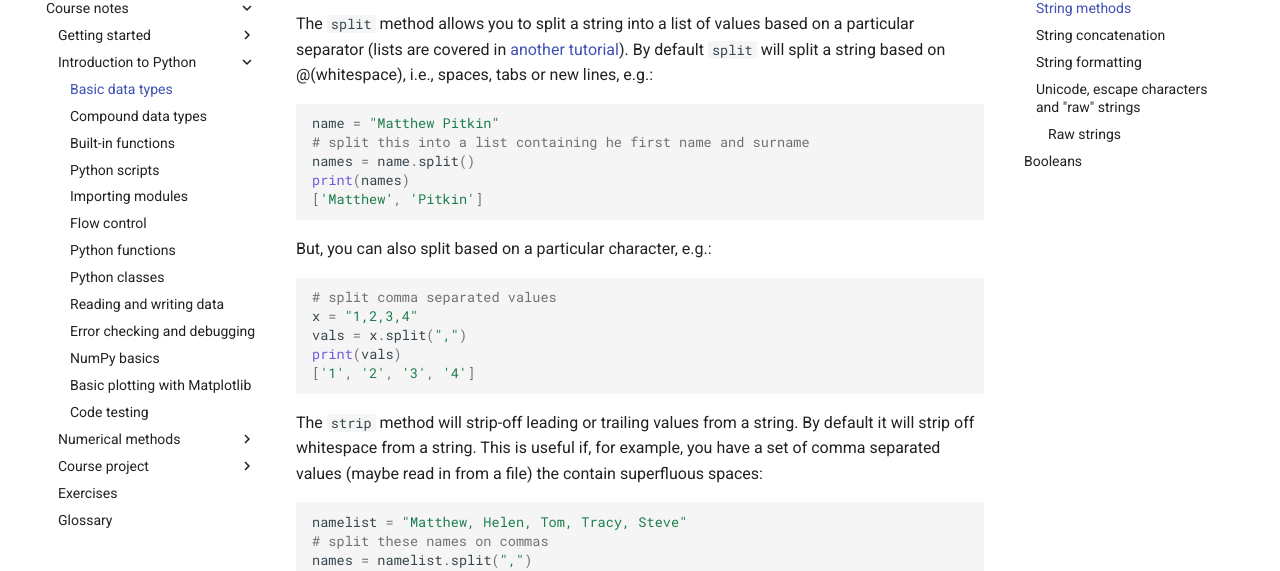
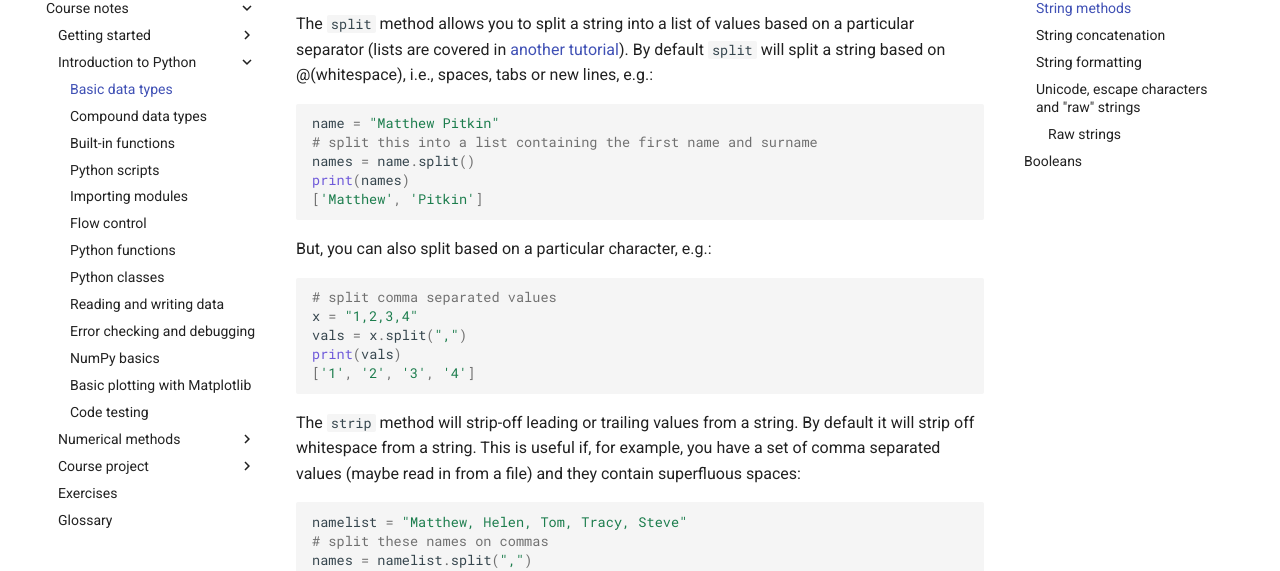
Before and after one commit to ndd21/PHYS281, an MkDocs documentation site: the page built from docs/demo-data-types.md, in a window 1280 px wide and 900 px high, scrolled down 3024 px. Shown: the part 127-698 px from the top of the window. Built offline with MkDocs 1.6.1 and Material for MkDocs 9.7.7, drawn with Linux system fonts in a browser that asks for light colours; some of the changed text lies outside the part shown.

Commit message:
demo-data-type.md: some minor typo fixes

````diff
--- a/docs/demo-data-types.md
+++ b/docs/demo-data-types.md
@@ -142,7 +142,8 @@
 'Hexxo'
 ```
 
-Some particularly useful methods (at least ones I use regularly!) are the [`split`](https://docs.python.org/3/library/stdtypes.html#str.split) and
+Some particularly useful methods (at least ones I use regularly!) are the
+[`split`](https://docs.python.org/3/library/stdtypes.html#str.split) and
 [`strip`](https://docs.python.org/3/library/stdtypes.html#str.strip) methods.
 
 The `split` method allows you to split a string into a list of values based on a particular
@@ -152,7 +153,7 @@
 
 ```python
 name = "Matthew Pitkin"
-# split this into a list containing he first name and surname
+# split this into a list containing the first name and surname
 names = name.split()
 print(names)
 ['Matthew', 'Pitkin']
@@ -170,7 +171,7 @@
 
 The `strip` method will strip-off leading or trailing values from a string. By default it will strip
 off whitespace from a string. This is useful if, for example, you have a set of comma separated
-values (maybe read in from a file) the contain superfluous spaces:
+values (maybe read in from a file) and they contain superfluous spaces:
 
 ```python
 namelist = "Matthew, Helen, Tom, Tracy, Steve"
@@ -235,7 +236,7 @@
 ```
 
 In this case the `0` represents the first argument to `format`, which is followed by the formatting
-type `:.2f` that means show a floating point number (`f`) to two decimal places (`.2`).
+type `:.2f` that means "show a floating point number (`f`) to two decimal places (`.2`)."
 
 In Python versions greater than 3.5 there is another way to use string formatting. If you define a
 string with an `f` (known as an [f-string](https://www.python.org/dev/peps/pep-0498/)) before the
@@ -258,10 +259,12 @@
     mystring = "My name is %s and my age is %d." % (firstname, age)
     ```
 
-    where the "`%s`" is a placeholder for inserting a string and the "`%d`"
-    is a placeholder for inserting an integer (`%f` would be used for a float, or `%e` is you wanted it in
-    scientific notation, with the whole range of values that can be used given [here](https://docs.python.org/2/library/stdtypes.html#string-formatting)). After the string a `%` character is used followed by a tuple containing
-    the variables to insert given in the order they are to be inserted.
+    where the "`%s`" is a placeholder for inserting a string and the "`%d`" is a placeholder for
+    inserting an integer (`%f` would be used for a float, or `%e` is you wanted it in scientific
+    notation, with the whole range of values that can be used given
+    [here](https://docs.python.org/2/library/stdtypes.html#string-formatting)). After the string a
+    `%` character is used followed by a tuple containing the variables to insert given in the order
+    they are to be inserted.
 
     Another option is to just concatenate multiple strings together, e.g.,
 
````
Also changed, not shown: other parts of docs/demo-data-types.md (+5 -4 lines).
